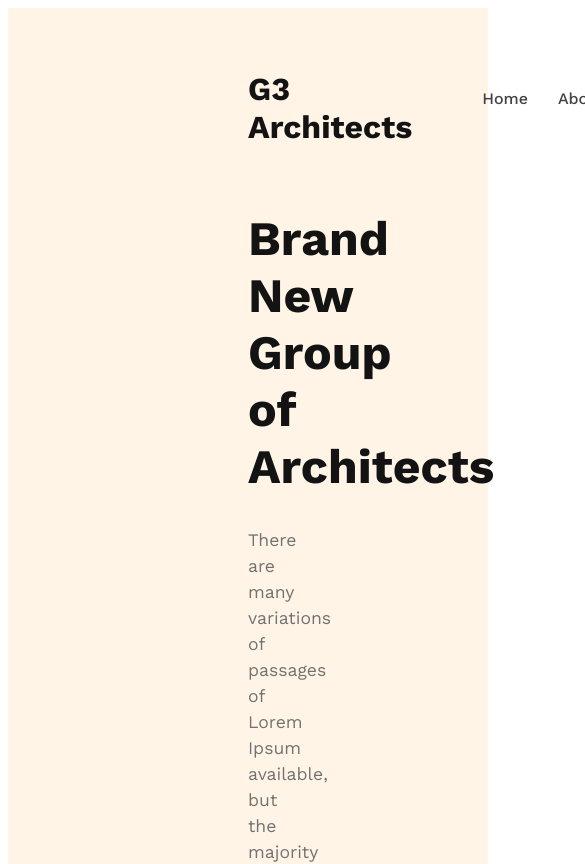
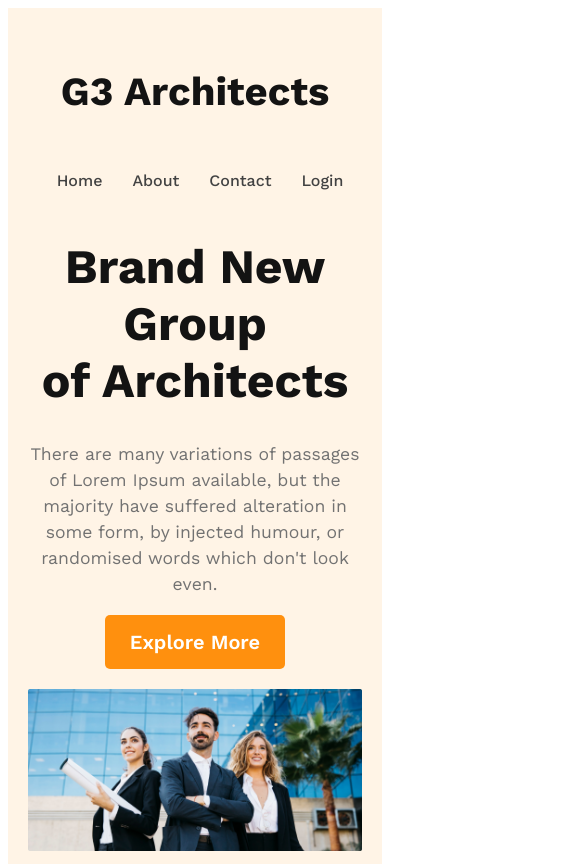
Before and after one commit to Jihad-24/G3-Architects-Website, a plain HTML site: page index.html in a window 390 px wide. Shown: the top 864 px of the page, 585 px wide, since content can reach past the window. Drawn offline with nearby package versions, Linux system fonts and the light colour scheme.

Commit message:
finished the responsive style for header

```diff
--- a/index.html
+++ b/index.html
@@ -15,18 +15,19 @@
             <ul>
                 <li><a href="">Home</a></li>
                 <li><a href="">About</a></li>
-                <li><a href="">Contact Us</a></li>
+                <li><a href="">Contact</a></li>
                 <li><a href="">Login</a></li>
             </ul>
         </nav>
         <div class="banner">
             <div class="banner-content">
-                <h1 class="banner-title">Brand New <br>
-                    Group of Architects
+                <h1 class="banner-title">Brand New Group<br>
+                    of Architects
                 </h1>
                 <p class="banner-discription">
                     There are many variations of passages of Lorem Ipsum available, but the
-                    majority have suffered alteration in some form, by injected humour, or randomised words which don't look even.
+                    majority have suffered alteration in some form, by injected humour, or randomised words which don't
+                    look even.
                 </p>
                 <button class="btn-primary">Explore More</button>
             </div>
--- a/styles/architects.css
+++ b/styles/architects.css
@@ -10,11 +10,11 @@
 
 .btn-primary {
     color: #FFF;
-    font-size: 20px;
+    font-size: 1.25rem;
     font-weight: 600;
     border-radius: 5px;
     background: #FF900E;
-    padding: 13px 20px;
+    padding: 15px 25px;
     border: 0;
     cursor: pointer;
 }
@@ -33,7 +33,7 @@ nav {
 
 .nav-title {
     color: #131313;
-    font-size: 2rem;
+    font-size: 2.5rem;
     font-weight: 700;
 }
 
@@ -43,7 +43,7 @@ nav>ul {
 
 nav li {
     list-style: none;
-    margin-left: 30px;
+    margin-right: 30px;
     font-weight: 500;
     font-size: 1rem;
 }
@@ -73,4 +73,30 @@ nav li a {
     line-height: 26px;
 }
 
-img {}
+.banner img {
+    margin-top: 20px;
+    width: 100%;
+}
+
+/* responsive media query for header */
+/* mobile devices */
+@media screen and (max-width:576px) {
+    header {
+        padding: 20px;
+    }
+
+    nav {
+        flex-direction: column;
+    }
+}
+
+/* tablet or medium devices*/
+@media screen and (min-width:577px) and (max-width:960px) {
+    header {
+        padding: 50px;
+    }
+
+    nav {
+        flex-direction: column;
+    }
+}
```
